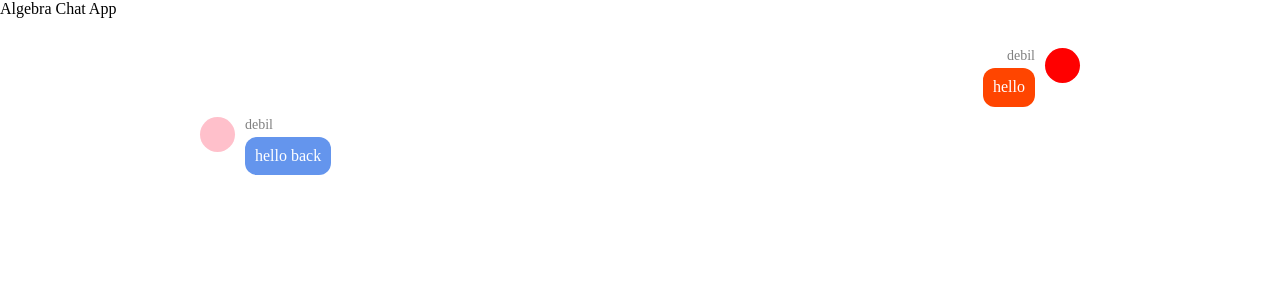
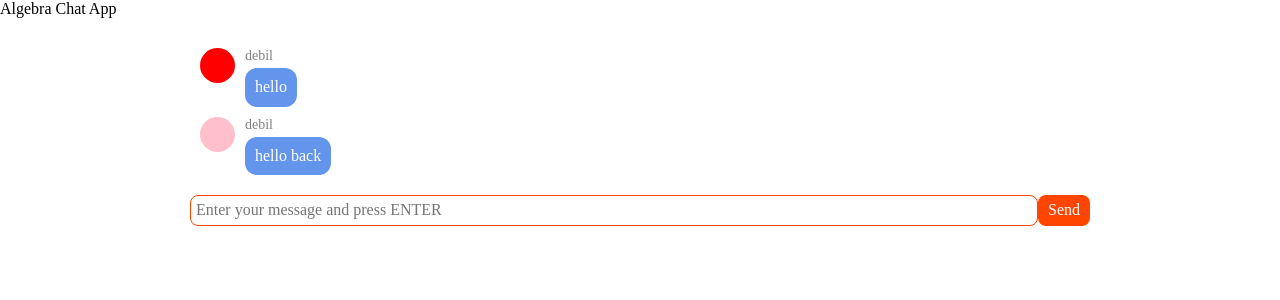
Before and after one commit to DPascuttini/chat-app-algebra, a React (Vite) app: page / in a window 1280 px wide. Shown: the top 300 px of the page. Built offline with nearby package versions, Linux system fonts and the light colour scheme.

Commit message:
use current user

```diff
--- a/src/App.tsx
+++ b/src/App.tsx
@@ -1,6 +1,7 @@
 import { useState } from 'react';
 
 import './App.css';
+import { Input } from './Components/Input';
 import { Messages } from './Components/Messages';
 import { currentMemberContext } from './Hooks/CurrentMemberContext';
 import { MessageType } from './Types/Message';
@@ -24,11 +25,14 @@ const testMsgs = [
 
 function App() {
   const [messages, setMessages] = useState<MessageType[]>(testMsgs);
+  return (
+    <currentMemberContext.Provider value={null}>
+      <div className="App">Algebra Chat App</div>
 
-  return (
-    <currentMemberContext.Provider value={{ id: '1' }}>
-      <div className="App">Algebra Chat App</div>
       <Messages messages={messages} />
+      <Input
+        onSubmit={(message: MessageType) => setMessages([...messages, message])}
+      />
     </currentMemberContext.Provider>
   );
 }
--- /dev/null
+++ b/src/Components/Input.tsx
@@ -0,0 +1,38 @@
+import React, { useState } from 'react';
+
+import { useCustomMember } from '../Hooks/CurrentMemberContext';
+import { MessageType } from '../Types/Message';
+
+type Props = {
+  onSubmit: (m: MessageType) => void;
+};
+
+export const Input = (props: Props) => {
+  const { onSubmit } = props;
+  const member = useCustomMember();
+  const [message, setMessage] = useState('');
+  return (
+    <div className="Input">
+      <form
+        onSubmit={(e) => {
+          e.preventDefault();
+          if (member) {
+            onSubmit({
+              text: message,
+              member: member,
+            });
+            setMessage('');
+          }
+        }}
+      >
+        <input
+          onChange={(e) => setMessage(e.target.value)}
+          value={message}
+          type="text"
+          placeholder="Enter your message and press ENTER"
+        />
+        <button>Send</button>
+      </form>
+    </div>
+  );
+};
--- a/src/Components/Message.tsx
+++ b/src/Components/Message.tsx
@@ -7,7 +7,7 @@ export const Message = (props: Props) => {
   const { message } = props;
   const { member, text } = message;
   const currentMember = useCustomMember();
-  const messageFromMe = member.id === currentMember.id;
+  const messageFromMe = currentMember && member.id === currentMember.id;
   const className = messageFromMe
     ? 'Messages-message currentMember'
     : 'Messages-message';
--- a/src/Hooks/CurrentMemberContext.tsx
+++ b/src/Hooks/CurrentMemberContext.tsx
@@ -1,7 +1,11 @@
 import React, { useContext } from 'react';
 
-type currentMemberType = { id: string };
-export const currentMemberContext = React.createContext<currentMemberType>({
+export type memberType = {
+  id: string;
+  clientData: { color: string; username: string };
+};
+export const currentMemberContext = React.createContext<memberType | null>({
+  clientData: { color: 'red', username: 'pero' },
   id: '1',
 });
 
--- a/src/Types/Message.ts
+++ b/src/Types/Message.ts
@@ -1,4 +1,6 @@
+import { memberType } from '../Hooks/CurrentMemberContext';
+
 export type MessageType = {
-  member: { id: string; clientData: { color: string; username: string } };
+  member: memberType;
   text: string;
 };
```
